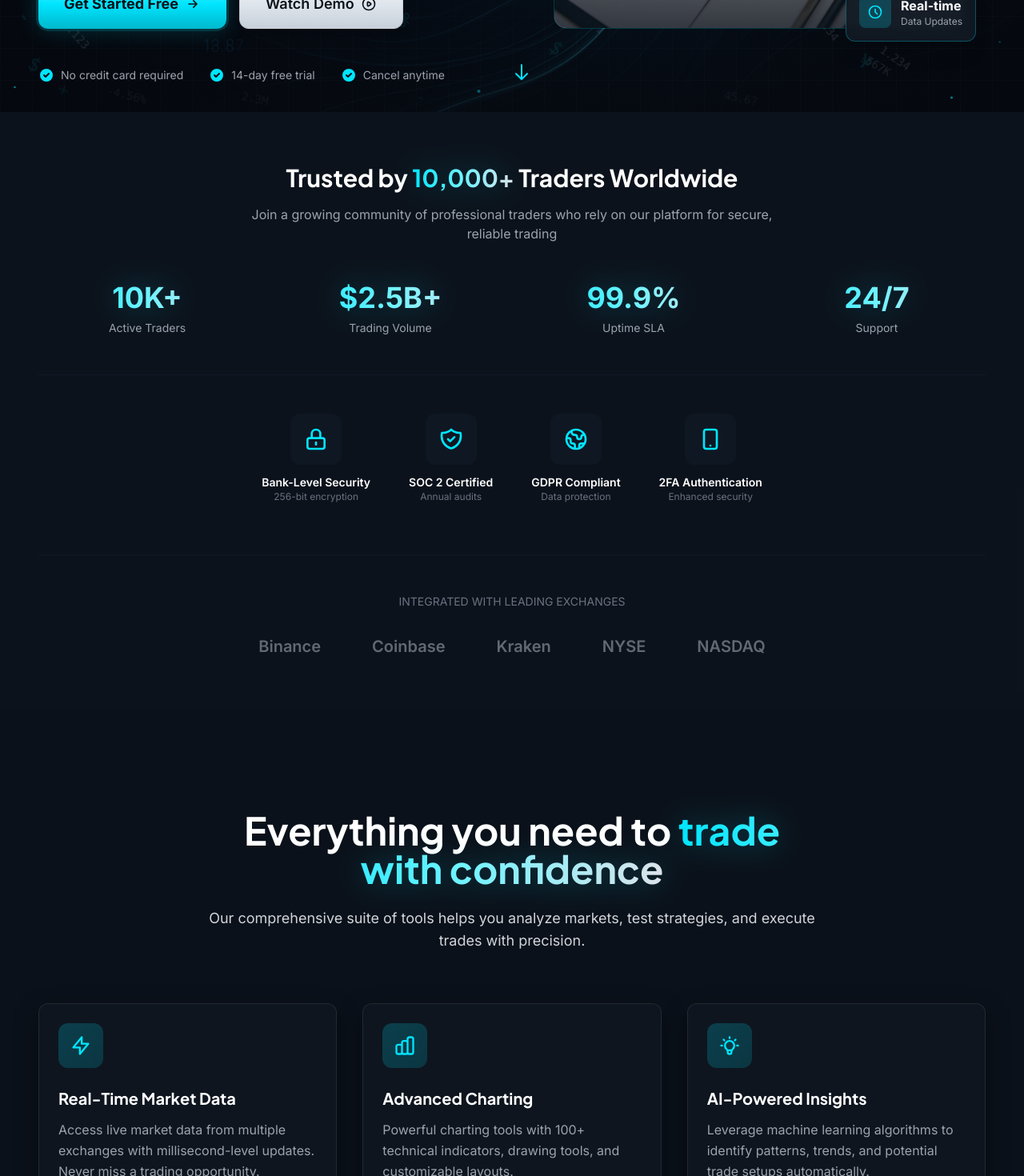
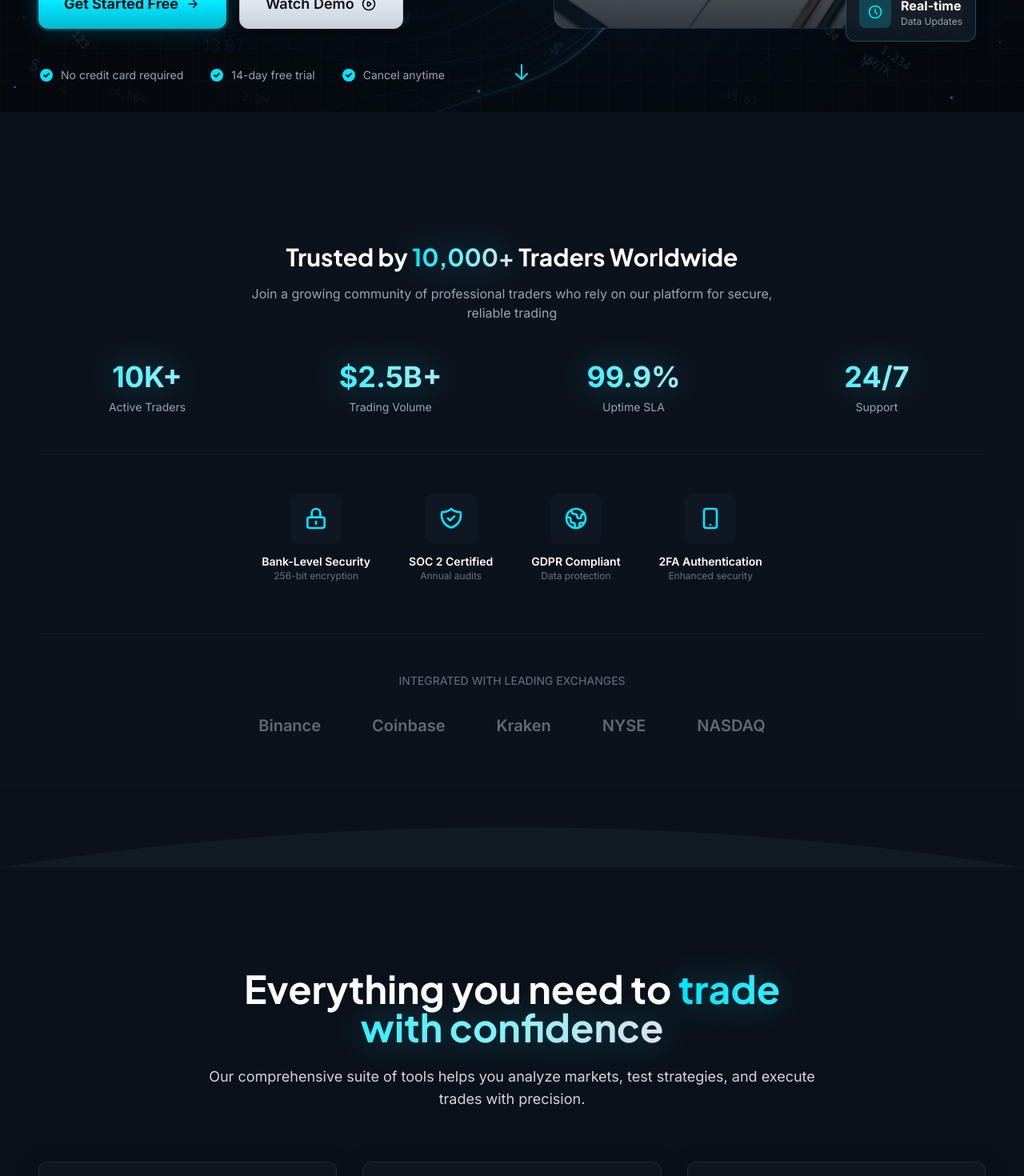
Before and after one commit to Chris0Jeky/Project_Phoenix_Algo, a Nuxt app: page / in a window 1280 px wide. Shown: the part 660-2130 px from the top of the page at 80% size. Built offline with nearby package versions, Linux system fonts and the light colour scheme; what vue3-apexcharts would draw is missing.

Commit message:
Update index.vue

```diff
--- a/pages/index.vue
+++ b/pages/index.vue
@@ -1,10 +1,15 @@
 <template>
   <div>
     <HeroSection />
+    <SectionDivider type="wave" animated />
     <TrustSection />
+    <SectionDivider type="curve" fill="#121A24" />
     <FeaturesSection />
+    <SectionDivider type="angle" animated />
     <VideoSection />
+    <SectionDivider type="wave" fill="#121A24" />
     <AnalyticsSection />
+    <SectionDivider type="curve" />
     <TestimonialsSection />
     <CTASection />
   </div>
```
